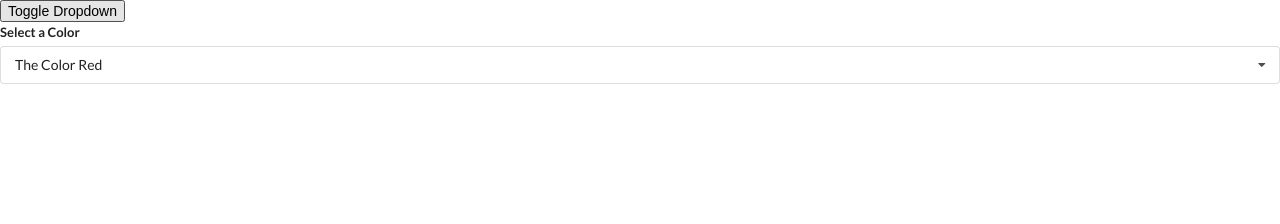
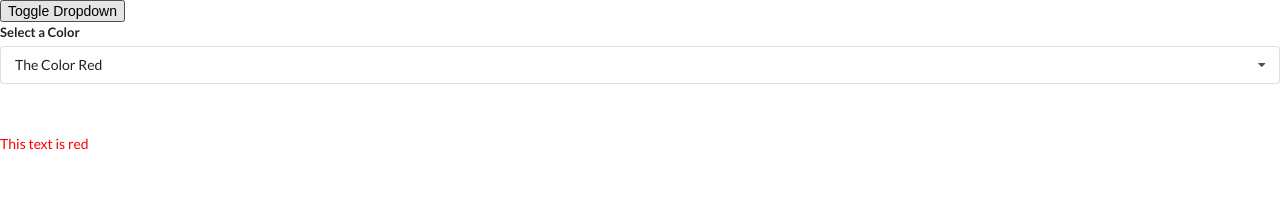
Before and after one commit to bmokriev/React-To-The-Top, a React (Create React App) app in the folder widgets/: page / in a window 1280 px wide. Shown: the top 224 px of the page. Built offline with nearby package versions, Linux system fonts and the light colour scheme.

Commit message:
visualizing the selection

```diff
--- a/widgets/src/components/Dropdown.js
+++ b/widgets/src/components/Dropdown.js
@@ -50,6 +50,9 @@ const Dropdown = ({ options, selected, onSelectedChange }) => {
             {renderedOptions}
           </div>
         </div>
+        <p style={{ color: selected.value, marginTop: '50px' }}>
+          This text is {selected.value}
+        </p>
       </div>
     </div>
   );
```
